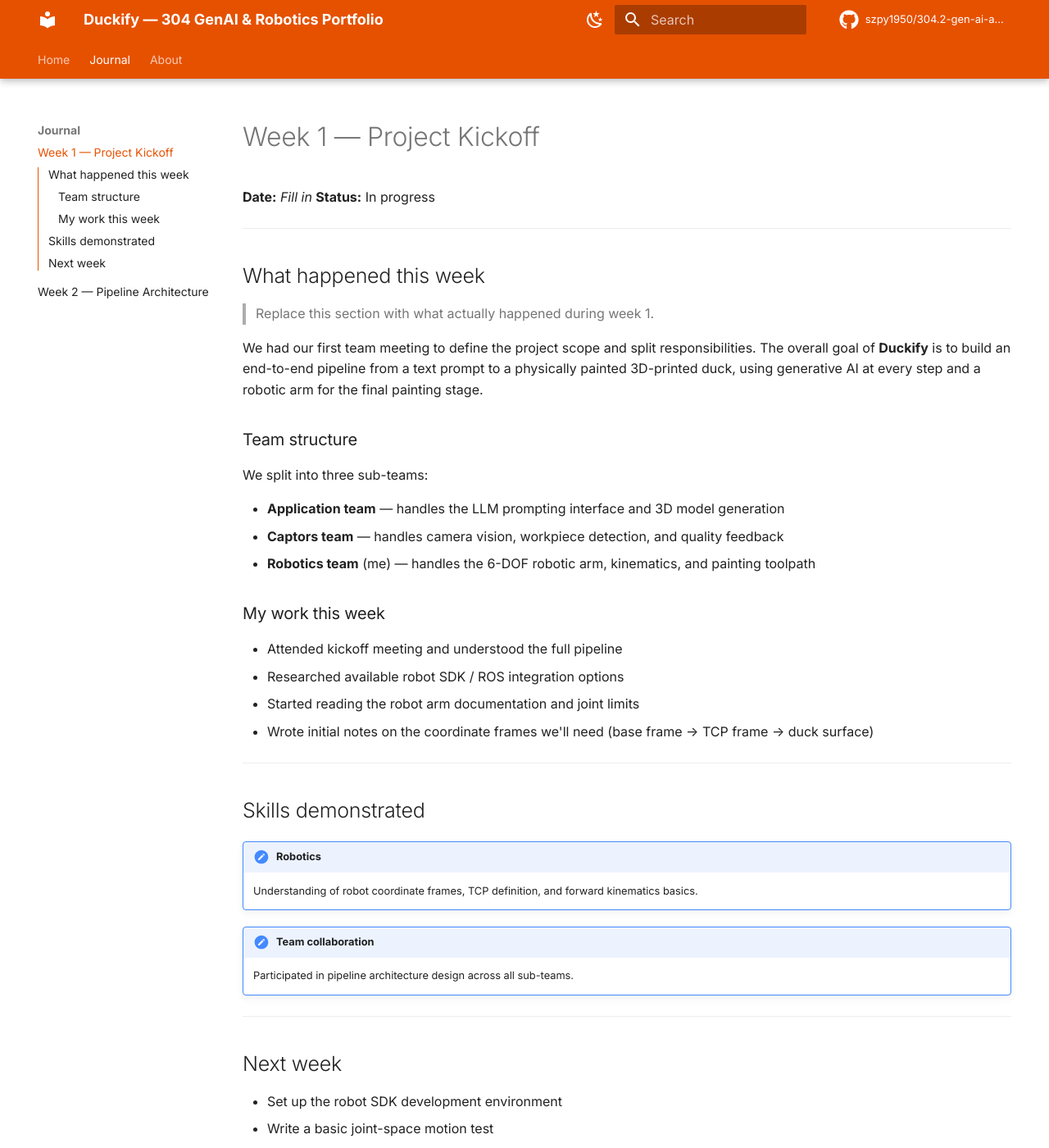
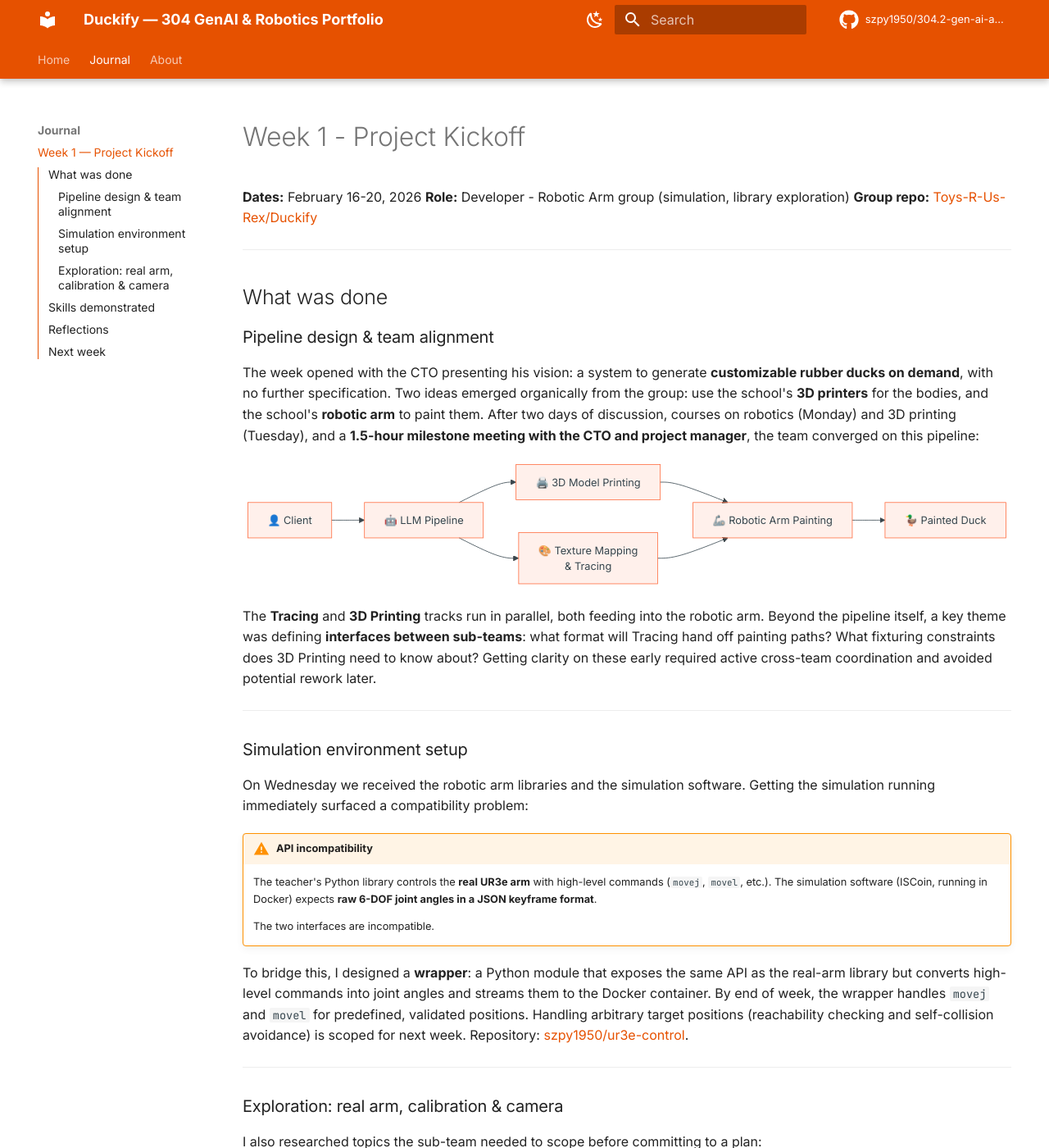
Before and after one commit to szpy1950/304.2-gen-ai-and-robotics-portfolio, an MkDocs documentation site: the page built from docs/articles/week-1.md, in a window 1280 px wide and 1400 px high. Shown: the whole window at 82% size. Built offline with MkDocs 1.6.1 and Material for MkDocs 9.7.7, drawn with Linux system fonts in a browser that asks for light colours; comment, search, counter and statistics services are not loaded; some of the changed text lies outside the part shown.

Commit message:
Week 1 portfolio update

````diff
--- a/docs/articles/week-1.md
+++ b/docs/articles/week-1.md
@@ -1,45 +1,100 @@
-# Week 1 — Project Kickoff
+# Week 1 - Project Kickoff
 
-**Date:** _Fill in_
-**Status:** In progress
+**Dates:** February 16-20, 2026
+**Role:** Developer - Robotic Arm group (simulation, library exploration)
+**Group repo:** [Toys-R-Us-Rex/Duckify](https://github.com/Toys-R-Us-Rex/Duckify)
 
 ---
 
-## What happened this week
+## What was done
 
-> Replace this section with what actually happened during week 1.
+### Pipeline design & team alignment
 
-We had our first team meeting to define the project scope and split responsibilities. The overall goal of **Duckify** is to build an end-to-end pipeline from a text prompt to a physically painted 3D-printed duck, using generative AI at every step and a robotic arm for the final painting stage.
+The week opened with the CTO presenting his vision: a system to generate **customizable rubber ducks on demand**, with no further specification. Two ideas emerged organically from the group: use the school's **3D printers** for the bodies, and the school's **robotic arm** to paint them. After two days of discussion, courses on robotics (Monday) and 3D printing (Tuesday), and a **1.5-hour milestone meeting with the CTO and project manager**, the team converged on this pipeline:
 
-### Team structure
+```mermaid
+flowchart LR
+    Client["👤 Client"] --> LLM["🤖 LLM Pipeline"]
+    LLM --> Print["🖨️ 3D Model Printing"]
+    LLM --> Trace["🎨 Texture Mapping\n& Tracing"]
+    Print --> Arm["🦾 Robotic Arm Painting"]
+    Trace --> Arm
+    Arm --> Duck["🦆 Painted Duck"]
+```
 
-We split into three sub-teams:
+The **Tracing** and **3D Printing** tracks run in parallel, both feeding into the robotic arm. Beyond the pipeline itself, a key theme was defining **interfaces between sub-teams**: what format will Tracing hand off painting paths? What fixturing constraints does 3D Printing need to know about? Getting clarity on these early required active cross-team coordination and avoided potential rework later.
 
-- **Application team** — handles the LLM prompting interface and 3D model generation
-- **Captors team** — handles camera vision, workpiece detection, and quality feedback
-- **Robotics team** (me) — handles the 6-DOF robotic arm, kinematics, and painting toolpath
+---
 
-### My work this week
+### Simulation environment setup
 
-- Attended kickoff meeting and understood the full pipeline
-- Researched available robot SDK / ROS integration options
-- Started reading the robot arm documentation and joint limits
-- Wrote initial notes on the coordinate frames we'll need (base frame → TCP frame → duck surface)
+On Wednesday we received the robotic arm libraries and the simulation software. Getting the simulation running immediately surfaced a compatibility problem:
+
+!!! warning "API incompatibility"
+    The teacher's Python library controls the **real UR3e arm** with high-level commands (`movej`, `movel`, etc.). The simulation software (ISCoin, running in Docker) expects **raw 6-DOF joint angles in a JSON keyframe format**.
+
+    The two interfaces are incompatible.
+
+To bridge this, I designed a **wrapper**: a Python module that exposes the same API as the real-arm library but converts high-level commands into joint angles and streams them to the Docker container. By end of week, the wrapper handles `movej` and `movel` for predefined, validated positions. Handling arbitrary target positions (reachability checking and self-collision avoidance) is scoped for next week. Repository: [szpy1950/ur3e-control](https://github.com/szpy1950/ur3e-control).
+
+---
+
+### Exploration: real arm, calibration & camera
+
+I also researched topics the sub-team needed to scope before committing to a plan:
+
+- **TCP calibration:** how it works on the UR3e and what precision is realistically achievable
+- **Camera calibration:** what the embedded wrist camera can do and the effort needed for workpiece registration
+- **Duck fixturing:** contributed to the decision to use a holding jig during painting
+
+These findings fed directly into a sub-team prioritisation decision: **focus first on motion control and simulation, defer camera-based registration**. The **1-hour working session with the arm teacher** reinforced this. I came prepared with specific questions on joint control limits, gripper reliability and camera calibration requirements. The session confirmed that camera calibration alone would need significant dedicated time, which settled the debate.
 
 ---
 
 ## Skills demonstrated
 
-!!! note "Robotics"
-    Understanding of robot coordinate frames, TCP definition, and forward kinematics basics.
+!!! note "Robotics Engineering"
+    - Understanding of 6-DOF joint space and the UR3e control model
+    - Identified the simulation/real-arm interface gap and designed a solution
+    - Hands-on testing of a real robotic arm (joint control, gripper, wrist camera)
+    - Research on TCP calibration and workpiece registration strategies
 
-!!! note "Team collaboration"
-    Participated in pipeline architecture design across all sub-teams.
+!!! note "Software Engineering"
+    - Adapter/wrapper pattern in Python to reconcile two incompatible interfaces
+    - Docker environment setup for ISCoin simulation
+    - Working from a forked repository to develop independently without touching shared code
+
+!!! note "Communication & Coordination"
+    - **Within the sub-team:** Synthesised research findings into a clear recommendation that drove sprint prioritisation
+    - **Cross-team:** Coordinated interface questions with the Tracing and 3D Printing groups early to prevent misalignment
+    - **With domain experts:** Working session with the robotics teacher, prepared with specific questions to extract concrete constraints
+    - **With stakeholders:** Milestone meeting with CTO and project manager; end-of-week presentation on Friday
+
+!!! note "Professional & Agile"
+    - Contributed to sub-team prioritisation based on research synthesis
+    - Participated in daily standups and sprint planning
+    - Operated in a full-time company roleplay (8h/day)
+
+---
+
+## Reflections
+
+**What was the most unexpected challenge?**
+
+The incompatibility between the teaching library and the simulator. The library is a clean abstraction for the real arm, but it breaks down when the simulator speaks a completely different language. Finding this on Wednesday gave the team a concrete problem to solve early.
+
+**What would you do differently?**
+
+Push for access to the libraries and simulation environment from day one. Waiting until Wednesday cost two days that could have been used to identify blockers sooner.
+
+**What did you learn about working in a multi-team environment?**
+
+Defining interfaces between teams early matters as much as the technical work. The most time-consuming questions this week were not about code but about agreeing on data formats and responsibilities between groups.
 
 ---
 
 ## Next week
 
-- Set up the robot SDK development environment
-- Write a basic joint-space motion test
-- Define the duck workpiece registration strategy
+- Handle arbitrary target positions in the wrapper: reachability checking and self-collision avoidance
+- First drawing test on a flat 2D surface (paper) using the real arm
+- Continue camera calibration on the real arm
--- a/mkdocs.yml
+++ b/mkdocs.yml
@@ -47,7 +47,6 @@ nav:
   - Home: index.md
   - Journal:
     - Week 1 — Project Kickoff: articles/week-1.md
-    - Week 2 — Pipeline Architecture: articles/week-2.md
   - About: about.md
 
 plugins:
````
Also changed, not shown: docs/about.md (+3 -3 lines), docs/index.md (+21 -20 lines), 1 other file.
